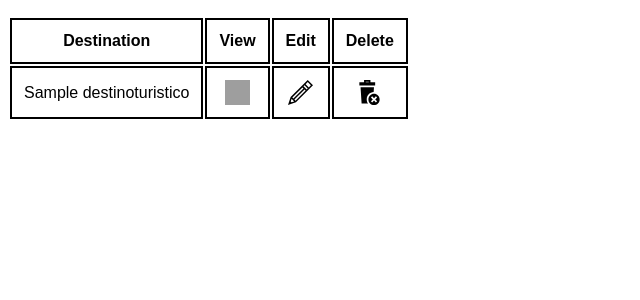
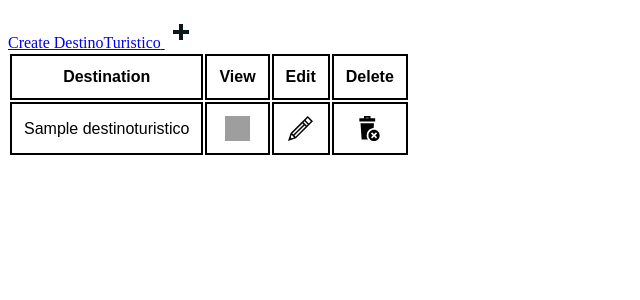
Before and after one commit to gopoma/TravelEasy, a Django app: page /destinations/ in a window 1280 px wide. Shown: the part 34-334 px from the top of the page, without its empty margins (0-640 px from the left). Run offline with Django 4.2, Linux system fonts and the light colour scheme; a user stored in the database is signed in; tables that the repository leaves empty hold one stand-in row (values such as "Sample post"); grey boxes are pictures that could not be loaded.

Commit message:
Se implementó completamente la creación de una instancia de DestinoTuristico, entre lo más destacable está la resolución de la subida de imágenes, que, al igual que en NodeJS viajan en otra propiedad con un nombre semejante FILES, además de especificar al formulario que se van a subir archivos

```diff
--- a/src/destinations/templates/destinations/create.html
+++ b/src/destinations/templates/destinations/create.html
@@ -2,7 +2,7 @@
 
 {% block content %}
     <h1>Create DestinoTuristico</h1>
-    <form action="." method="POST">
+    <form action="." method="POST" enctype="multipart/form-data">
         {% csrf_token %}
         {{ create_form.as_p }}
         <input type="submit" value="Create">
--- a/src/destinations/templates/destinations/destinations.html
+++ b/src/destinations/templates/destinations/destinations.html
@@ -18,6 +18,10 @@
 {% endblock %}
 
 {% block content %}
+    <a href="/destinations/create">
+        <span>Create DestinoTuristico</span>
+        <img src="{% static 'images/creating.svg' %}" alt="Create">
+    </a>
     <table>
         <thead>
             <tr>
--- a/src/destinations/views.py
+++ b/src/destinations/views.py
@@ -25,10 +25,11 @@ def show_details(request, id_destination):
     return render(request, "destinations/destination.html", {"destination": destination})
 
 def destinationCreateView(request):
-    create_form = DestinoTuristicoForm(request.POST or None)
-    if request.method == "POST" and create_form.is_valid():
-        create_form.save()
-        return redirect("/destinations")
+    create_form = DestinoTuristicoForm(request.POST or None, request.FILES or None)
+    if request.method == "POST":
+        if create_form.is_valid():
+            create_form.save()
+            return redirect("/destinations")
     return render(request, "destinations/create.html", { "create_form": create_form })
 
 def destinationEditView(request, id_destination):
```
Also changed, not shown: src/static/images/creating.svg (added).
